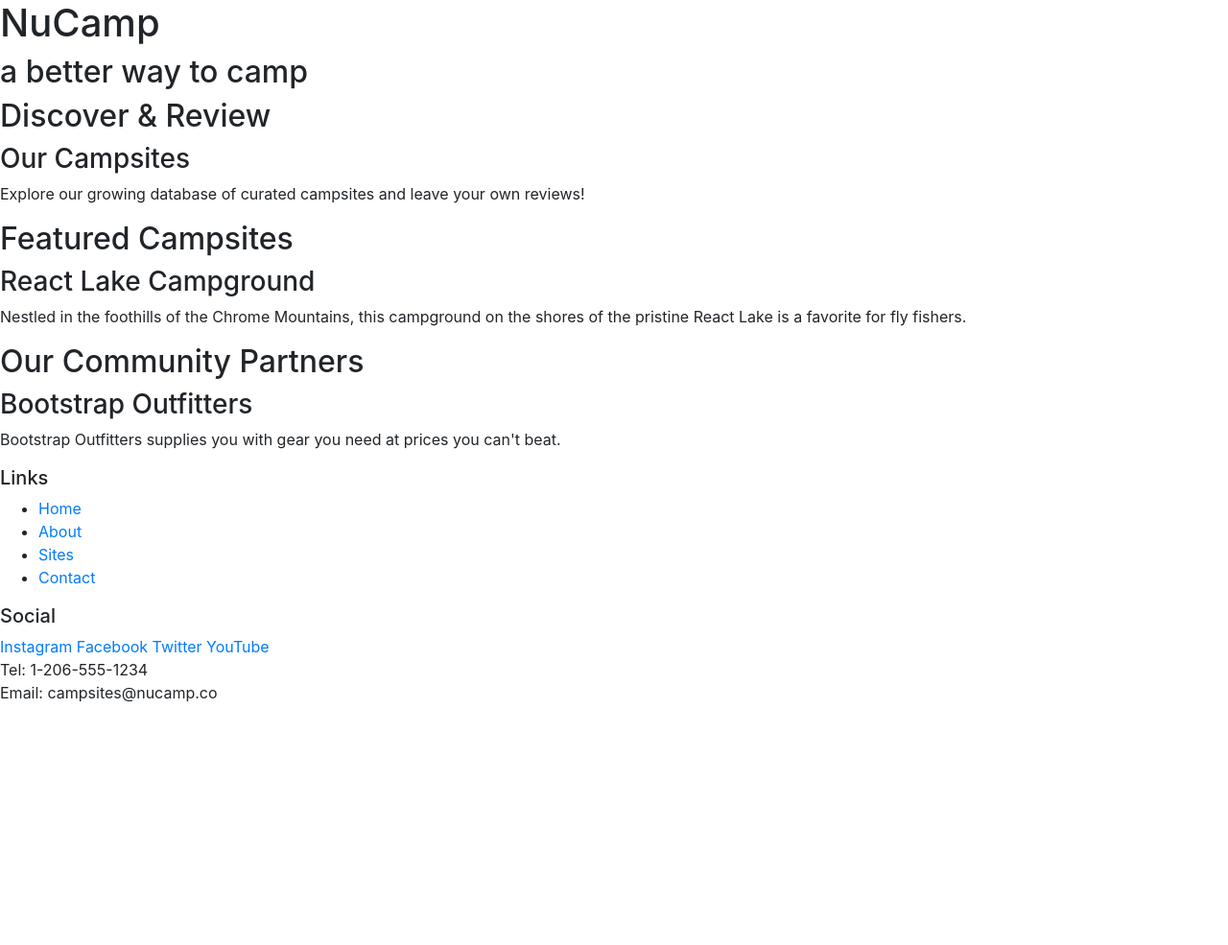
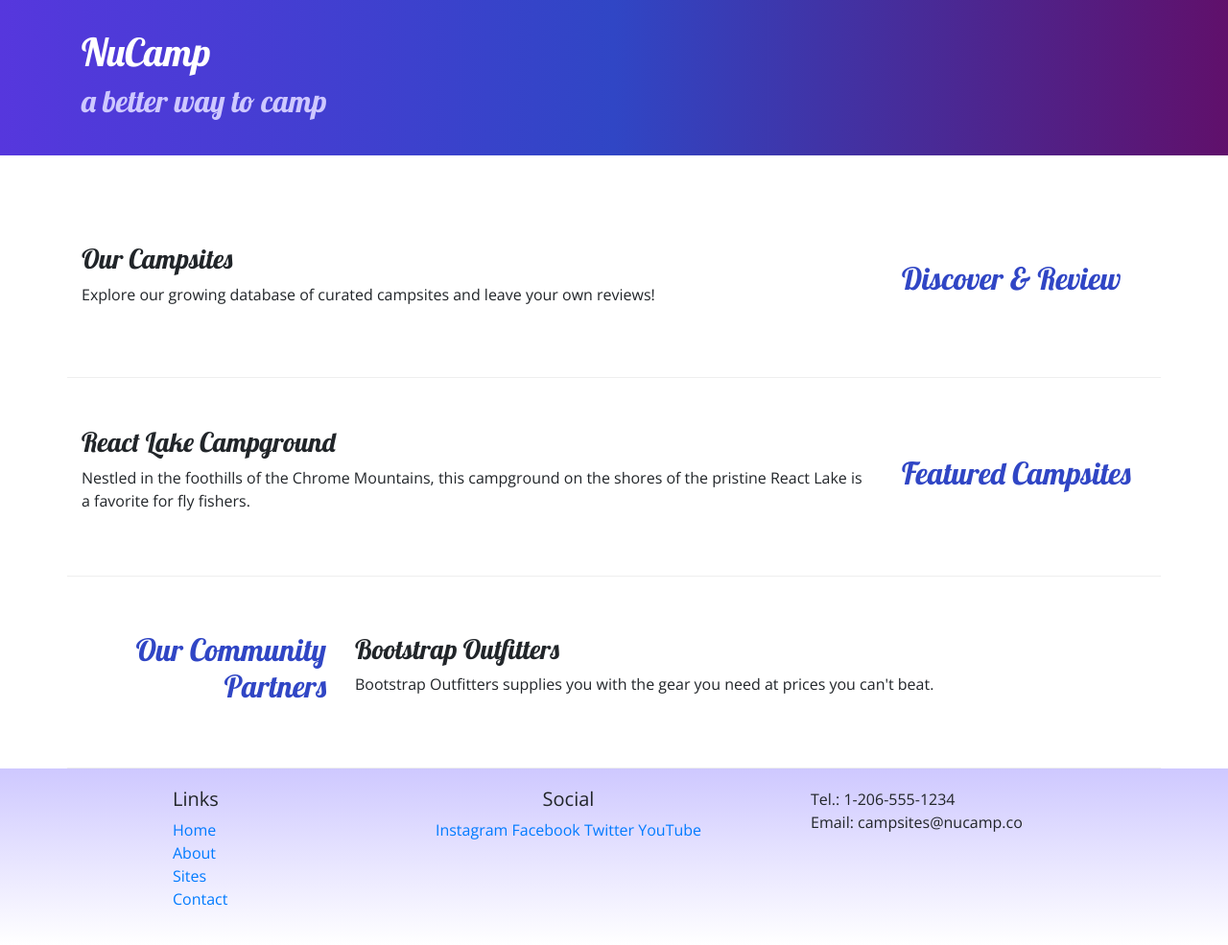
Before and after one commit to Tyler-Pritchard/BootstrapDemo1, a website: page index.html in a window 1280 px wide. Shown: the whole page at 96% size. Before the commit the page ends 800 px from the top, so only its background shows below. Drawn offline with nearby package versions, Linux system fonts and the light colour scheme.

Commit message:
added bootstrap styling

```diff
--- /dev/null
+++ b/css/styles.css
@@ -0,0 +1,31 @@
+body {
+    font-family: "Open Sans", sans-serif;
+}
+
+h1, h2, h3 {
+    font-family: "Lobster", cursive;
+}
+
+h2 {
+    color: #3046C5;
+}
+
+header h2 {
+    color: #CEC8FF;
+}
+
+footer {
+    background-image: linear-gradient(#CEC8FF, white);
+    padding: 20px 0;
+}
+
+.jumbotron {
+    padding: 30px;
+    background-image: linear-gradient(to right, #5637DD, #3046C5, #60106B);
+    color: white;
+}
+
+.row-content {
+    padding: 50px 0;
+    border-bottom: 1px ridge;
+    min-height: 200px;
--- a/index.html
+++ b/index.html
@@ -1,4 +1,15 @@
 <html lang="en">
+
+<!-- <head>
+   //Required meta tags always come first
+    <meta charset="utf-8" />
+    <meta name="viewport" content="width=device-width, initial-scale=1" />
+
+     Bootstrap CSS
+    <link rel="stylesheet" href="node_modules/bootstrap/dist/css/bootstrap.min.css" />
+
+    <title>NuCamp: A Better Way To Camp</title>
+</head> -->
 
 <head>
     <!-- Required meta tags always come first -->
@@ -8,19 +19,35 @@
     <!-- Bootstrap CSS -->
     <link rel="stylesheet" href="node_modules/bootstrap/dist/css/bootstrap.min.css" />
 
+    <!-- Additional CSS must be placed after Bootstrap CSS -->
+    <link rel="stylesheet" href="https://fonts.googleapis.com/css?family=Lobster|Open+Sans" />
+    <link rel="stylesheet" href="css/styles.css" />
     <title>NuCamp: A Better Way To Camp</title>
 </head>
 
 <body>
 
-    <header>
+    <!-- Original <header>
+        <header>
         <div>
             <h1>NuCamp</h1>
             <h2>a better way to camp</h2>
         </div>
+    </header> -->
+
+    <header class="jumbotron jumbotron-fluid">
+        <div class="container">
+            <div class="row">
+                <div class="col">
+                    <h1>NuCamp</h1>
+                    <h2>a better way to camp</h2>
+                </div>
+            </div>
+        </div>
     </header>
 
-    <div>
+    <!--Original body
+        <div>
         <h2>Discover & Review</h2>
         <h3>Our Campsites</h3>
         <p>Explore our growing database of curated campsites and leave your own reviews!</p>
@@ -36,9 +63,42 @@
         <h2>Our Community Partners</h2>
         <h3>Bootstrap Outfitters</h3>
         <p>Bootstrap Outfitters supplies you with gear you need at prices you can't beat.</p>
+    </div> -->
+
+    <div class="container">
+        <div class="row row-content align-items-center">
+            <div class="col-sm-4 order-sm-last col-md-3">
+                <h2 class="test-sm-right">Discover & Review</h2>
+            </div>
+            <div class="col">
+                <h3>Our Campsites</h3>
+                <p>Explore our growing database of curated campsites and leave your own reviews!</p>
+            </div>
+        </div>
+
+        <div class="row row-content align-items-center">
+            <div class="col-sm-4 order-sm-last col-md-3">
+                <h2>Featured Campsites</h2>
+            </div>
+            <div class="col">
+                <h3>React Lake Campground</h3>
+        		<p>Nestled in the foothills of the Chrome Mountains, this campground on the shores of the pristine React Lake is a favorite for fly fishers.</p>
+   			</div>
+        </div>
+
+        <div class="row row-content align-items-center">
+            <div class="col-sm-4 col-md-3">
+                <h2 class="text-sm-right">Our Community Partners</h2>
+            </div>
+            <div class="col">
+                <h3>Bootstrap Outfitters</h3>
+        		<p>Bootstrap Outfitters supplies you with the gear you need at prices you can't beat.</p>
+            </div>
+        </div>
     </div>
 
-    <footer>
+    <!--Original <footer>
+        <footer>
         <div>
             <h5>Links</h5>
             <ul>
@@ -59,6 +119,33 @@
             Tel: 1-206-555-1234<br />
             Email: campsites@nucamp.co
         </div>
+    </footer> -->
+
+    <footer>
+        <div class="container">
+            <div class="row">
+                <div class="col-4 col-sm-2 offset-1">
+                    <h5>Links</h5>
+            		<ul class="list-unstyled">
+                        <li><a href="#">Home</a></li>
+                        <li><a href="#">About</a></li>
+                        <li><a href="#">Sites</a></li>
+                        <li><a href="#">Contact</a></li>
+                    </ul>
+                </div>
+                <div class="col-6 col-sm-5 text-center">
+                	<h5>Social</h5>
+                    <a href="http://instagram.com/">Instagram</a>
+                    <a href="http://facebook.com/">Facebook</a>
+                    <a href="http://twitter.com/">Twitter</a>
+                    <a href="http://youtube.com/">YouTube</a>
+                </div>
+                <div class="col-sm-4">
+                    Tel.: 1-206-555-1234<br />
+                    Email: campsites@nucamp.co
+                </div>
+           </div>
+        </div>
     </footer>
 
     <!-- jQuery must come first, then Popper.js, then the Bootstrap JavaScript plugins.-->
```
Also changed, not shown: instructions.txt (added).
